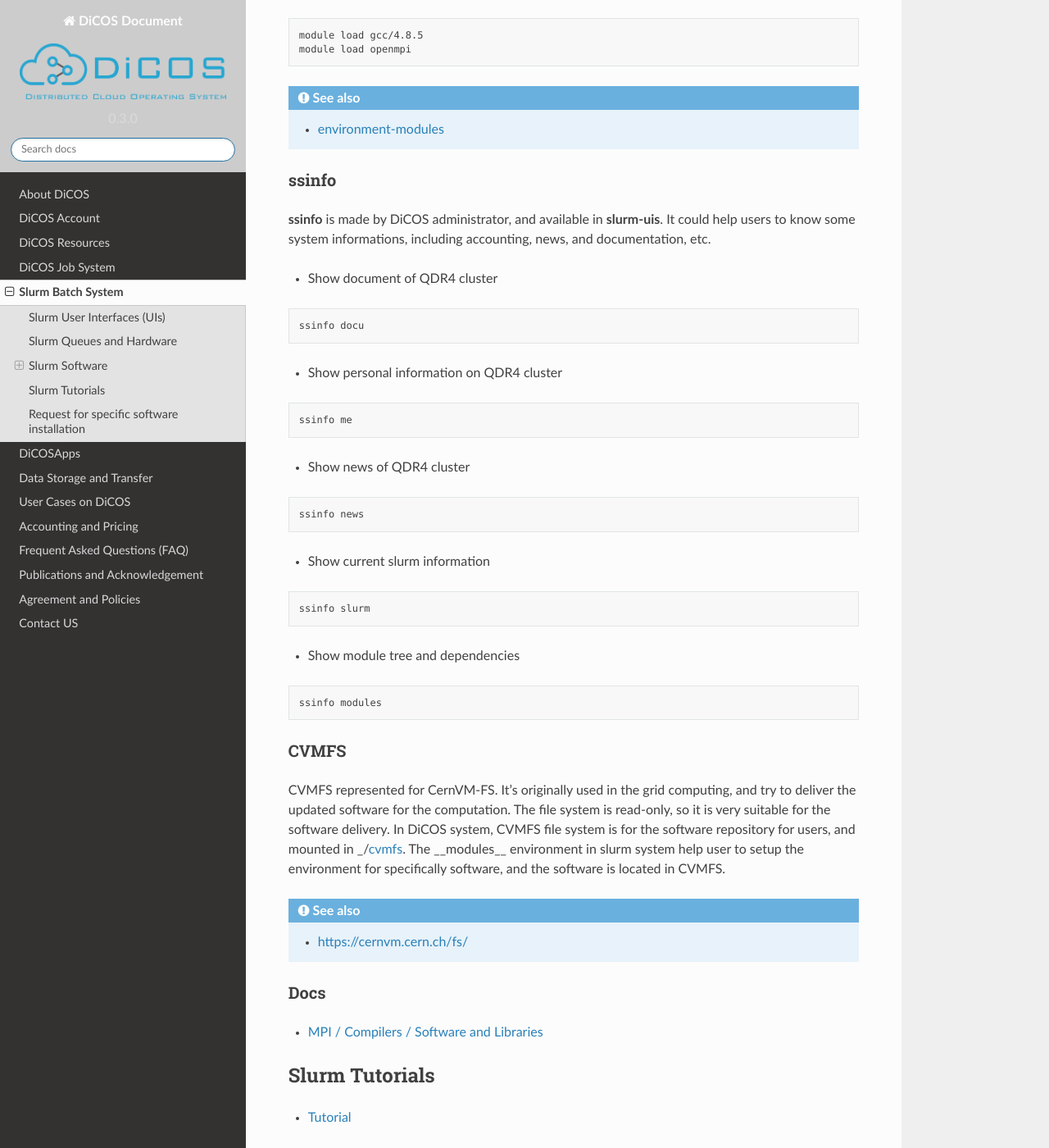
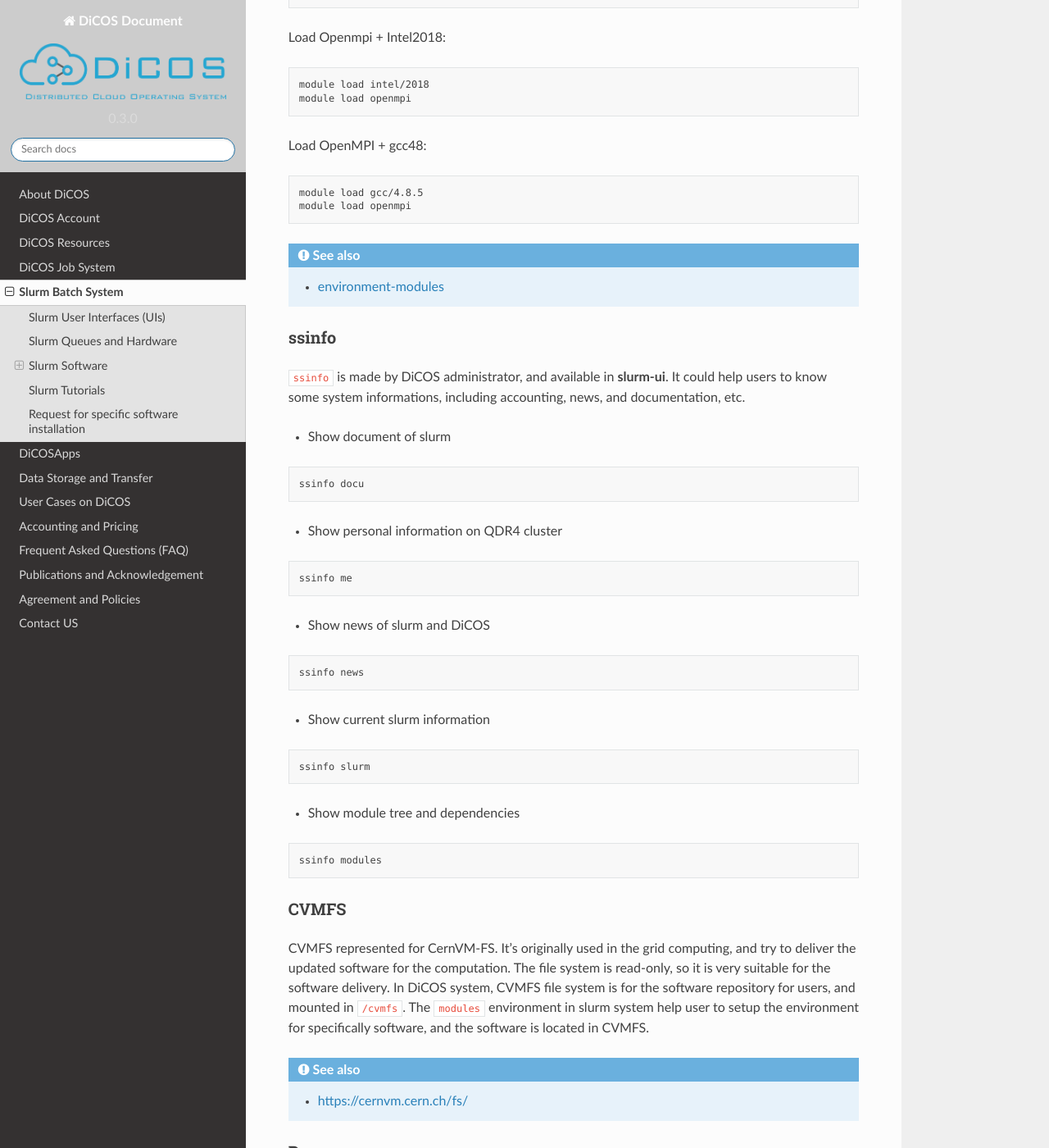
Before and after one commit to ASGCOPS/dicos_document, a Sphinx documentation site: the page built from docs/source/slurm_job_submission.rst, in a window 1280 px wide and 1400 px high, scrolled down 1435 px. Shown: the whole window at 82% size. Built offline with Sphinx 7.4.7 and the Read the Docs theme 2.0.0, drawn with Linux system fonts in a browser that asks for light colours; some of the changed text lies outside the part shown.

Commit message:
Edit slurm_job_submission.rst

```diff
--- a/docs/source/slurm_job_submission.rst
+++ b/docs/source/slurm_job_submission.rst
@@ -82,30 +87,33 @@
 environment-modules
 ^^^^^^^^^^^^^^^^^^^^^^
 
-You could use use environment-modules for easy setup of your environment with our predefined configurations. See below for some examples:
-
-Find predefined module by:
+You could use use environment-modules for easy setup of your environment with our predefined configurations. Users could find predefined module by:
 
 .. code-block:: bash
 
    module avail
 
-
-MPICH2 + gcc48:
+Load MPICH2 + gcc48:
 
 .. code-block:: bash
 
    module load gcc/4.8.5
    module load mpich
 
-Openmpi + Intel2018:
+Unload all loaded modules:
+
+.. code-block:: bash
+
+   module purge
+
+Load Openmpi + Intel2018:
 
 .. code-block:: bash
 
    module load intel/2018
    module load openmpi
 
-OpenMPI + gcc48:
+Load OpenMPI + gcc48:
 
 .. code-block:: bash
 
@@ -119,9 +127,9 @@
 ssinfo
 ^^^^^^^^^^
 
-**ssinfo** is made by DiCOS administrator, and available in **slurm-uis**. It could help users to know some system informations, including accounting, news, and documentation, etc.
+``ssinfo`` is made by DiCOS administrator, and available in **slurm-ui**. It could help users to know some system informations, including accounting, news, and documentation, etc.
 
-* Show document of QDR4 cluster
+* Show document of slurm
 
 .. code-block:: bash
 
@@ -133,7 +141,7 @@
 
    ssinfo me
 
-* Show news of QDR4 cluster
+* Show news of slurm and DiCOS
 
 .. code-block:: bash
 
@@ -155,7 +163,7 @@
 CVMFS
 ^^^^^^^^
 
-CVMFS represented for CernVM-FS. It's originally used in the grid computing, and try to deliver the updated software for the computation. The file system is read-only, so it is very suitable for the software delivery. In DiCOS system, CVMFS file system is for the software repository for users, and mounted in _/cvmfs_. The __modules__ environment in slurm system help user to setup the environment for specifically software, and the software is located in CVMFS.
+CVMFS represented for CernVM-FS. It's originally used in the grid computing, and try to deliver the updated software for the computation. The file system is read-only, so it is very suitable for the software delivery. In DiCOS system, CVMFS file system is for the software repository for users, and mounted in ``/cvmfs``. The ``modules`` environment in slurm system help user to setup the environment for specifically software, and the software is located in CVMFS.
 
 .. seealso::
 
```
Also changed, not shown: other parts of docs/source/slurm_job_submission.rst (+5 -0 lines).
